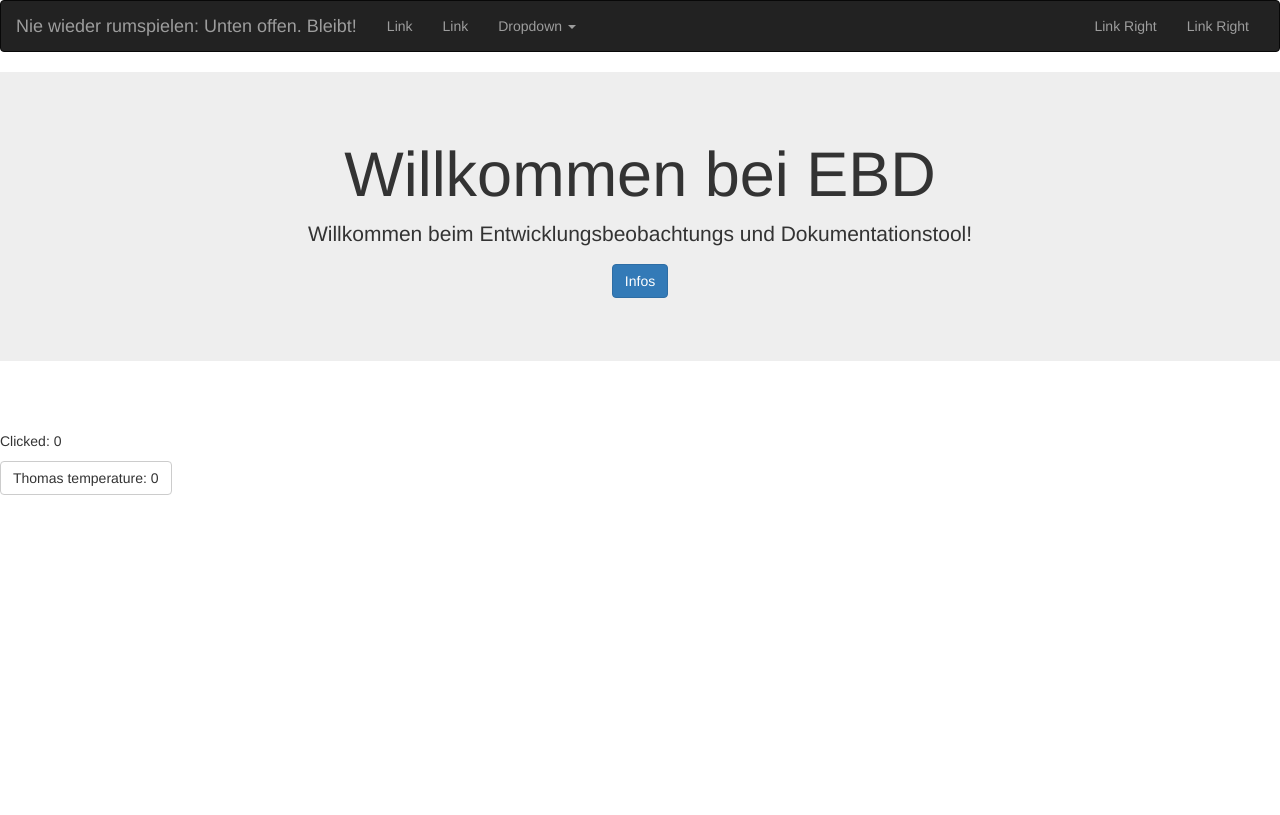
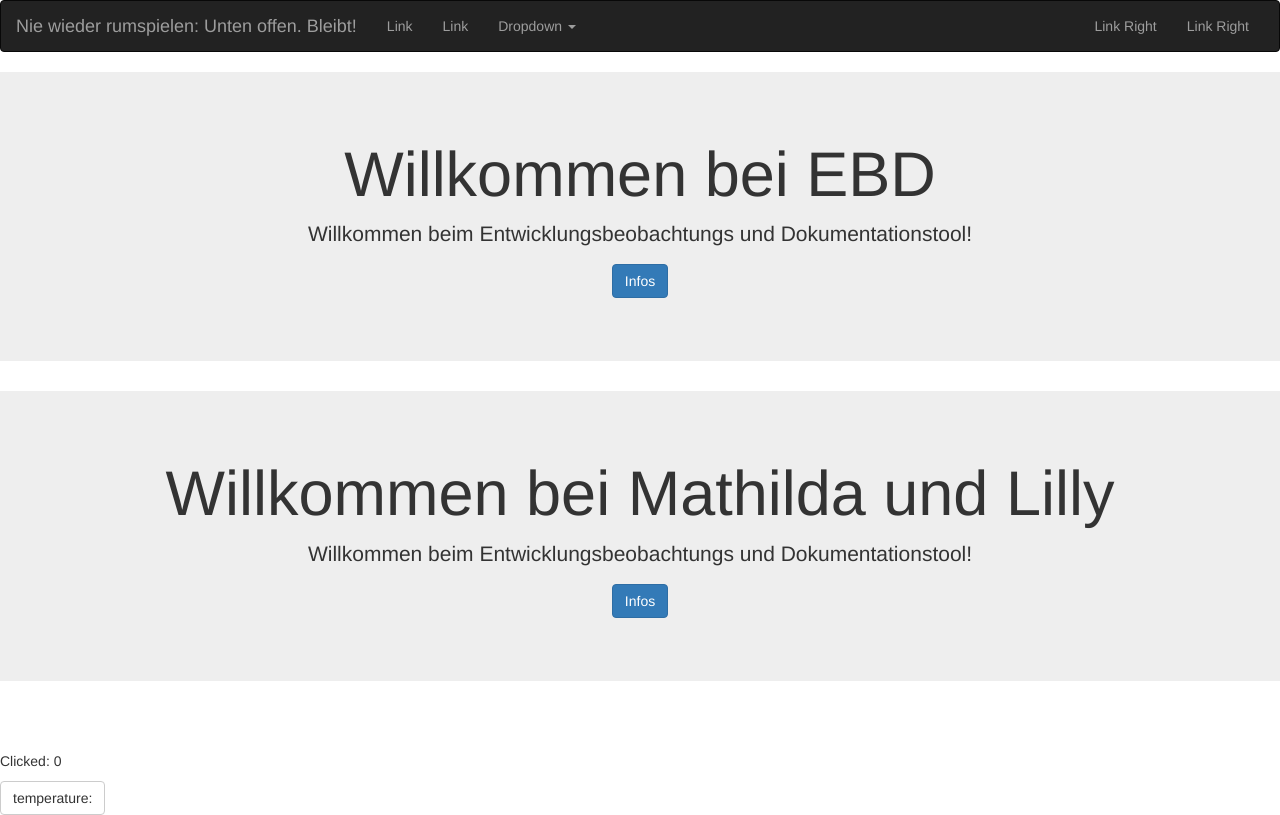
Before and after one commit to tomskyPotato/ebdreact, a React (Create React App) app: page / in a window 1280 px wide. Built offline with nearby package versions, Linux system fonts and the light colour scheme.

Commit message:
router ein anfang ist gemacht

```diff
--- a/package.json
+++ b/package.json
@@ -9,6 +9,7 @@
     "react-bootstrap": "^0.31.3",
     "react-dom": "^16.0.0",
     "react-router": "^4.2.0",
+    "react-router-dom": "^4.2.2",
     "react-scripts": "1.0.14"
   },
   "scripts": {
--- a/src/App.js
+++ b/src/App.js
@@ -5,23 +5,13 @@ import Body from './body.js';
 import ButtonArea from './buttonarea.js';
 
 class App extends Component {
-constructor(props){
-  super(props);
-  this.state = {temperature: 0};
-}
-
-handleClick = () => {
-  let n = this.state.temperature;
-  n += 1;
-  this.setState({temperature: n});
-}
 
   render() {
     return (
       <div className="App">
         <Navi />
         <Body />
-        <ButtonArea name="Thomas" handleClick={this.handleClick} temperature={this.state.temperature}/>
+        <ButtonArea />
       </div>
     );
   }
--- a/src/body.js
+++ b/src/body.js
@@ -1,6 +1,7 @@
 import React, { Component } from 'react';
 import { Button, Jumbotron } from 'react-bootstrap';
 import './App.css';
+import { Router, Route, BrowserRouter } from 'react-router-dom'
 
 const divStyle = {
   textAlign: 'center',
@@ -10,14 +11,39 @@ class Body extends Component {
     render(){
       return(
         <div className="flex-item flex-item-body">
-          <Jumbotron style={divStyle}>
-            <h1>Willkommen bei EBD</h1>
-            <p>Willkommen beim Entwicklungsbeobachtungs und Dokumentationstool!</p>
-            <p><Button bsStyle="primary">Infos</Button></p>
-          </Jumbotron>
+          <BrowserRouter>
+            <div>
+              <Route path='/' component={welcome} />
+              <Route path='/' component={mathilda} />
+            </div>
+          </BrowserRouter>
         </div>
       );
     }
   }
 
+  class welcome extends Component{
+    render(){
+      return(
+        <Jumbotron style={divStyle}>
+          <h1>Willkommen bei EBD</h1>
+          <p>Willkommen beim Entwicklungsbeobachtungs und Dokumentationstool!</p>
+          <p><Button bsStyle="primary">Infos</Button></p>
+        </Jumbotron>
+      );
+    }
+  }
+
+    class mathilda extends Component{
+      render(){
+        return(
+          <Jumbotron style={divStyle}>
+            <h1>Willkommen bei Mathilda und Lilly</h1>
+            <p>Willkommen beim Entwicklungsbeobachtungs und Dokumentationstool!</p>
+            <p><Button bsStyle="primary">Infos</Button></p>
+          </Jumbotron>
+        );
+      }
+    }
+
   export default Body;
```
